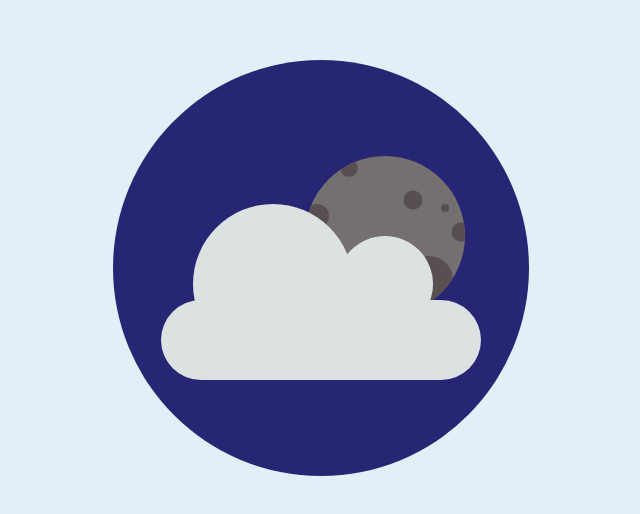
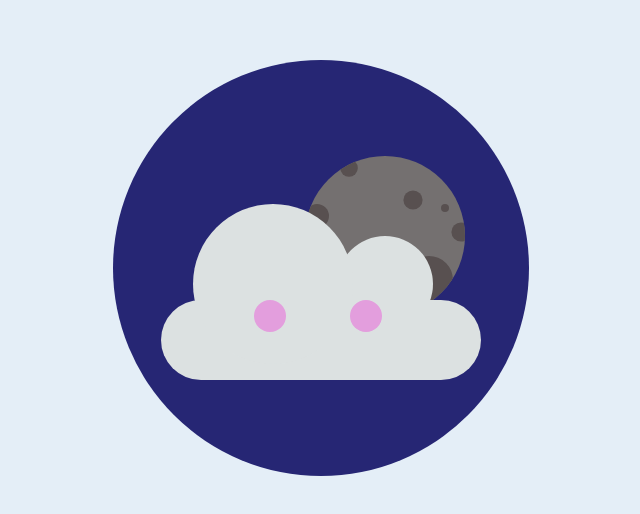
Before and after one commit to elizabethJeudy/CSSart, a plain HTML site: page sleepy cloud/index.html in a window 1280 px wide. Shown: the part 132-646 px from the top of the page, without its empty margins (319-959 px from the left). Drawn offline with Linux system fonts and the light colour scheme.

Commit message:
added styling for blush features

```diff
--- a/sleepy cloud/index.html
+++ b/sleepy cloud/index.html
@@ -10,7 +10,12 @@
 	<body>
 		<div class="container">
 			<div class="moon"></div>
-			<div class="cloud"></div>
+			<div class="cloud">
+				<div class="blush"></div>
+				<div class="eyeLeft"></div>
+				<div class="eyeRight"></div>
+				<div class="mouth"></div>
+			</div>
 		</div>
 	</body>
 </html>
--- a/sleepy cloud/styles.css
+++ b/sleepy cloud/styles.css
@@ -89,3 +89,13 @@ body {
 		9em 1em 0 -0.15em var(--secondary-color),
 		2em -3em 0 -0.2em var(--secondary-color);
 }
+
+.blush {
+	position: absolute;
+	width: 2em;
+	height: 2em;
+	background-color: rgb(227, 158, 221);
+	border-radius: 50%;
+	left: 5.8em;
+	box-shadow: 6em 0 rgb(227, 158, 221);
+}
```
